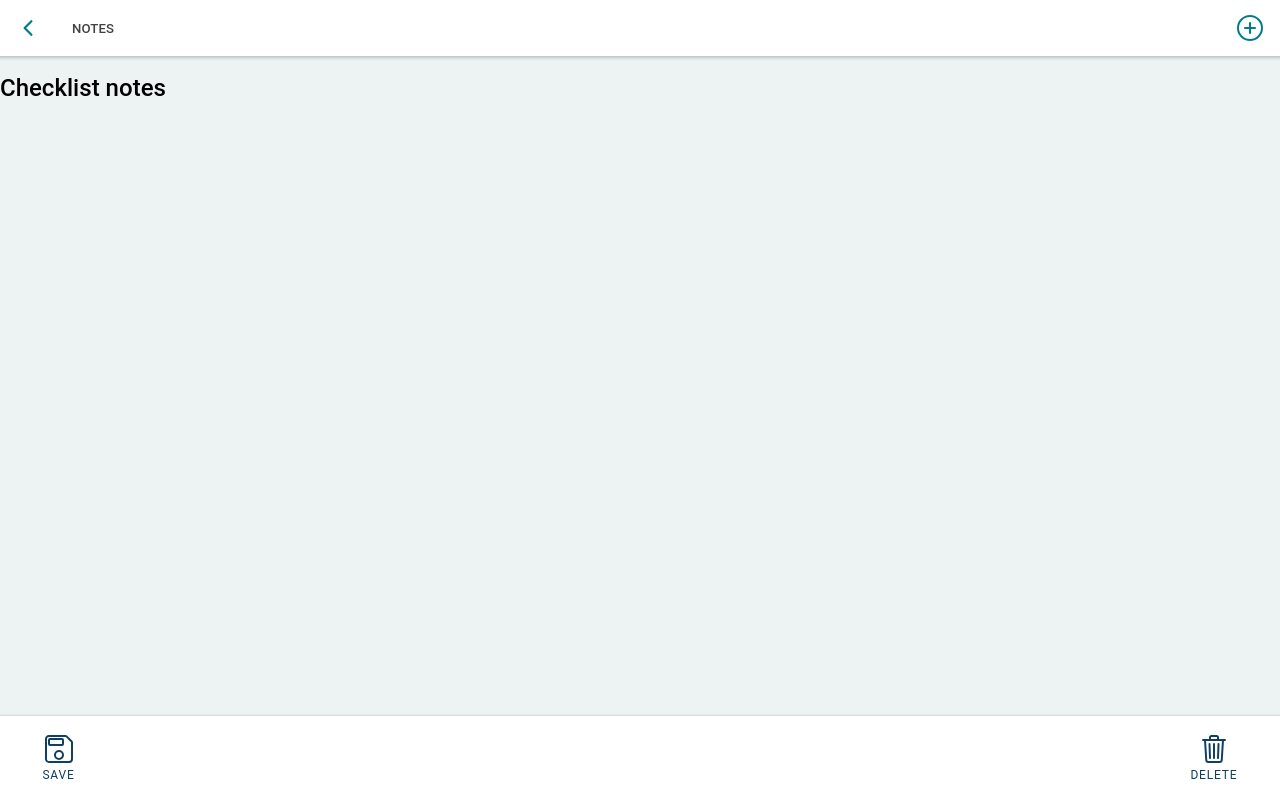
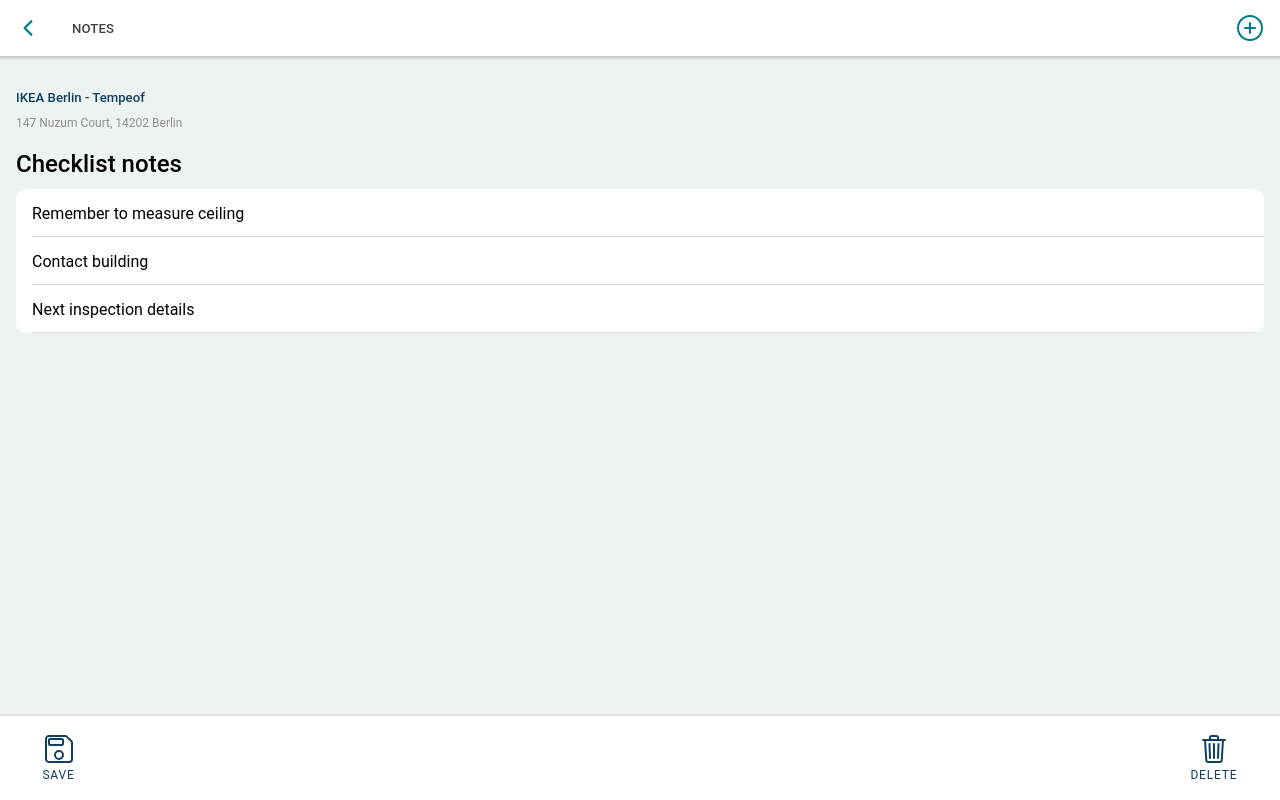
Before and after one commit to helaris/mobile-checklist, a React (Create React App) app: page /checklist-notes/1 in a window 1280 px wide. Built offline with nearby package versions, Linux system fonts and the light colour scheme.

Commit message:
Add notes mock data

```diff
--- a/src/App.tsx
+++ b/src/App.tsx
@@ -37,7 +37,7 @@ const App: React.FC = () => (
         <Route path="/checklist/:id" component={CheckList}></Route>
         <Route path="/todo" component={TodoTab}></Route>
         <Route path="/completed" component={CompletedTab}></Route>
-        <Route path="/checklist-notes" component={ChecklistNotes}></Route>
+        <Route path="/checklist-notes/:id" component={ChecklistNotes}></Route>
         <Route path="/question-page" component={QuestionPage}></Route>
         <Redirect to="/" />
       </IonRouterOutlet>
--- a/src/components/AddNoteModal.tsx
+++ b/src/components/AddNoteModal.tsx
@@ -52,7 +52,7 @@ const AddNoteModal: React.FC<{ show: boolean; onClose: () => void }> = (
           <IonRow className="ion-text-end">
             <IonCol>
               <IonButton>Save</IonButton>
-              <IonButton>Cancel</IonButton>
+              <IonButton onClick={props.onClose}>Cancel</IonButton>
             </IonCol>
           </IonRow>
         </IonGrid>
--- a/src/pages/CheckList.tsx
+++ b/src/pages/CheckList.tsx
@@ -42,7 +42,7 @@ const CheckList: React.FC = () => {
           </IonButtons>
           <IonTitle style={{ fontSize: "0.825rem" }}>CHECKLIST</IonTitle>
           <IonButtons slot="end">
-            <IonButton color="primary" routerLink="/checklist-notes">
+            <IonButton color="primary" routerLink={`/checklist-notes/${id}`}>
               <IonIcon size="large" icon={documentTextOutline} />
             </IonButton>
           </IonButtons>
--- a/src/pages/ChecklistNotes.tsx
+++ b/src/pages/ChecklistNotes.tsx
@@ -9,20 +9,55 @@ import {
   IonBackButton,
   IonButton,
   IonIcon,
+  IonItemSliding,
+  IonItemOptions,
+  IonItemOption,
+  IonItem,
+  IonLabel,
+  IonList,
 } from "@ionic/react";
 
 import {
   addCircleOutline,
   chevronBackOutline,
   saveOutline,
+  trash,
   trashOutline,
+  create,
 } from "ionicons/icons";
+
+import { useParams } from "react-router-dom";
+import mockData from "../mockdata";
 
 import AddNoteModal from "../components/AddNoteModal";
 import FooterNav from "../components/FooterNav";
 
+const notes = [
+  {
+    id: "n1",
+    title: "Remember to measure ceiling",
+    description:
+      "Lorem ipsum dolor sit amet, consectetur adipiscing elit. Nam ac commodo neque, vel consequat sem.",
+  },
+  {
+    id: "n2",
+    title: "Contact building",
+    description:
+      "Praesent lacinia rhoncus hendrerit. Nunc sit amet laoreet lorem, ut vehicula felis.",
+  },
+  {
+    id: "n3",
+    title: "Next inspection details",
+    description:
+      "Donec at velit et odio lacinia vulputate ac vehicula libero. ",
+  },
+];
+
 const ChecklistNotes: React.FC = () => {
   const [addNote, setAddNote] = useState(false);
+  const { id } = useParams<{ id: string }>();
+  const data = mockData.find((job) => +job.id === +id);
+  console.log(data);
 
   return (
     <IonPage>
@@ -44,8 +79,29 @@ const ChecklistNotes: React.FC = () => {
           </IonButtons>
         </IonToolbar>
       </IonHeader>
-      <IonContent scrollY={true}>
+      <IonContent scrollY={true} className="ion-padding">
+        <h2 className="checklist-location">{data?.locationName}</h2>
+        <p className="checklist-address">{data?.address} </p>
         <h2>Checklist notes</h2>
+        <IonList className="br-10 ion-no-padding">
+          {notes.map((note) => (
+            <IonItemSliding key={note.id}>
+              <IonItemOptions side="start">
+                <IonItemOption className="danger-color">
+                  <IonIcon color="danger" slot="icon-only" icon={trash} />
+                </IonItemOption>
+              </IonItemOptions>
+              <IonItemOptions>
+                <IonItemOption color="medium">
+                  <IonIcon slot="icon-only" icon={create} />
+                </IonItemOption>
+              </IonItemOptions>
+              <IonItem>
+                <IonLabel>{note.title}</IonLabel>
+              </IonItem>
+            </IonItemSliding>
+          ))}
+        </IonList>
       </IonContent>
       <FooterNav
         lIcon={saveOutline}
--- a/src/theme/variables.css
+++ b/src/theme/variables.css
@@ -193,6 +193,10 @@ ion-content {
   --background: #EDF2F3;
 }
 
+.danger-color {
+  --background: rgba(253, 2, 2, 0.15);
+}
+
 /*CARD*/
 
 .card-toolbar-color {
```
